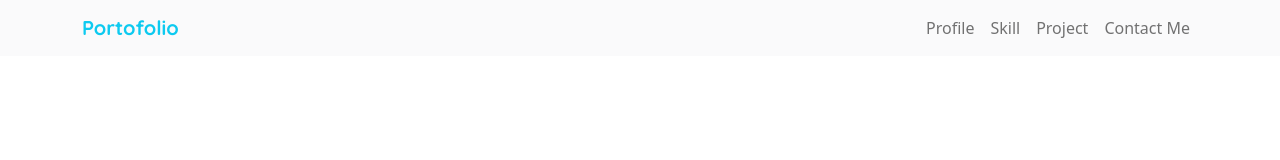
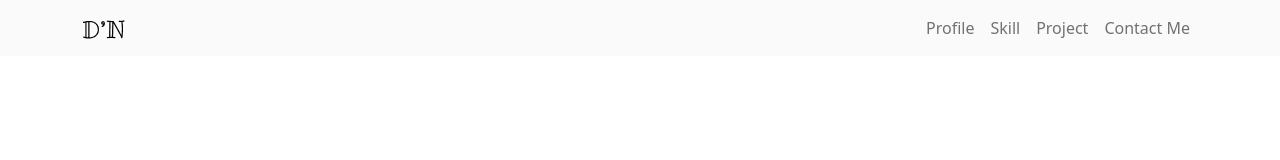
Before and after one commit to dzakwannashif/my-portofolio-2022, a plain HTML site: page index.html in a window 1280 px wide. Shown: the top 160 px of the page. Drawn offline with nearby package versions, Linux system fonts and the light colour scheme.

Commit message:
finished, + title + & without checked by ka fahmi

```diff
--- a/index.html
+++ b/index.html
@@ -5,7 +5,8 @@
     <meta charset="UTF-8">
     <meta http-equiv="X-UA-Compatible" content="IE=edge">
     <meta name="viewport" content="width=device-width, initial-scale=1.0">
-    <title>Portofolio</title>
+    <link rel="shortcut icon" href="/img/DN.png">
+    <title>dzakwannashif</title>
 
     <!-- CSS -->
     <link rel="stylesheet" href="https://cdn.jsdelivr.net/npm/bootstrap@5.2.2/dist/css/bootstrap.min.css">
@@ -24,7 +25,7 @@
 <body>
     <nav class="navbar fixed-top navbar-expand-lg bg-opacity-75 bg-light" style="backdrop-filter: blur(3px);">
         <div class="container">
-            <a class="navbar-brand text-title-q text-info" href="#home">Portofolio</a>
+            <a class="navbar-brand text-title-q text-info" href="#home"><img src="/img/DN.png" alt="name-logo"></a>
 
             <button class="navbar-toggler" type="button" data-bs-toggle="collapse" data-bs-target="#navbarNav"
                 aria-controls="navbarNav" aria-expanded="false" aria-label="Toggle navigation">
```
Also changed, not shown: img/DN.png (added).
